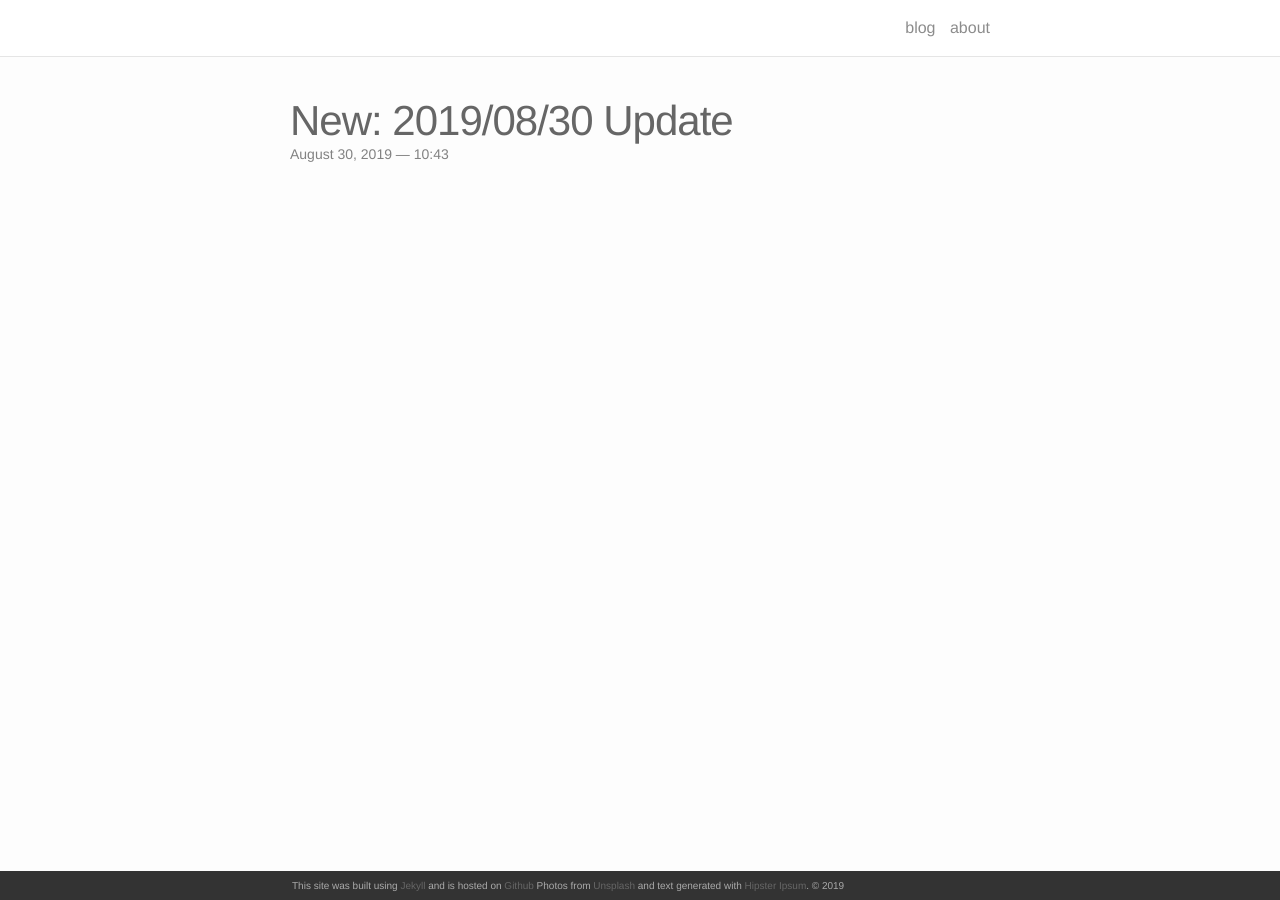
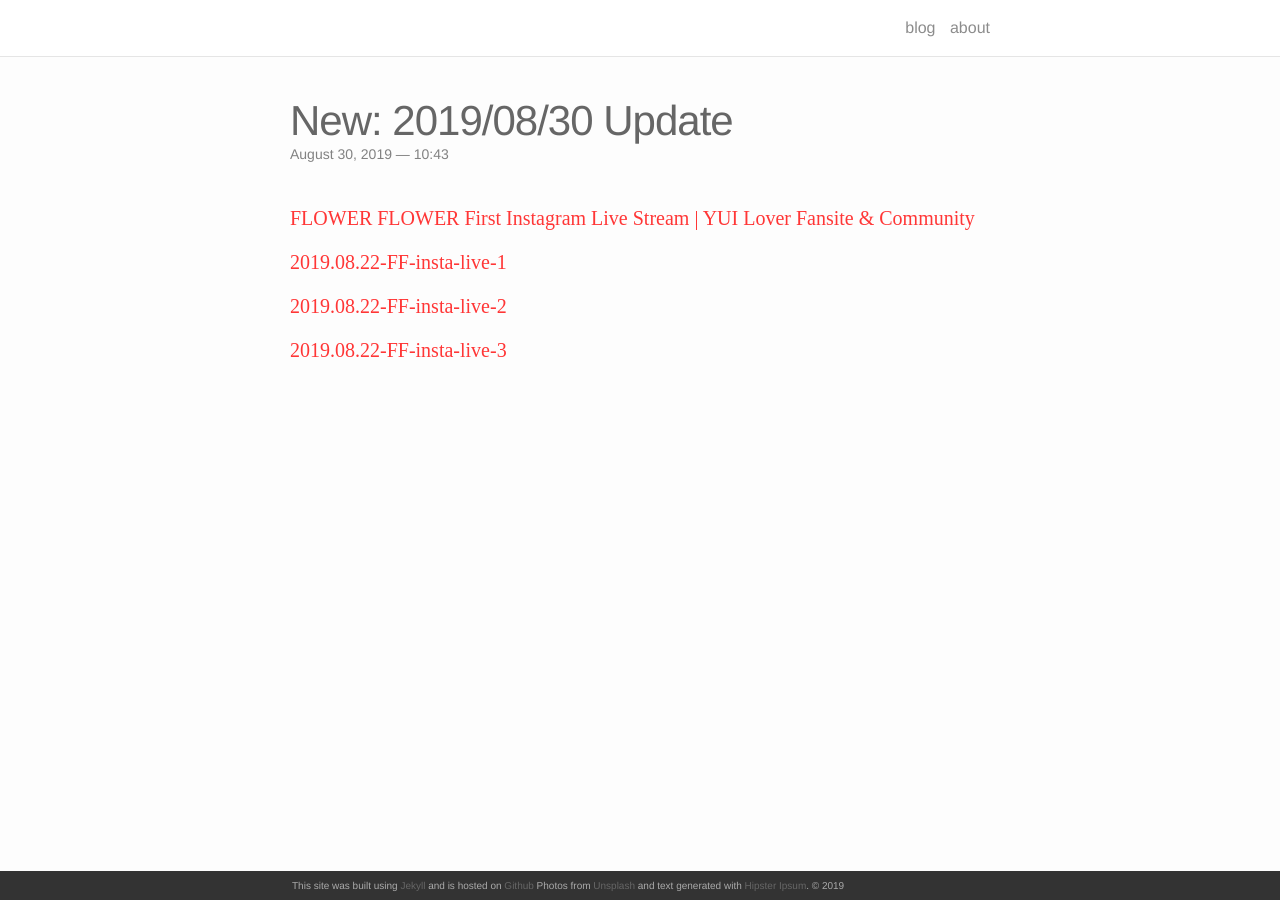
Before and after one commit to huidaoweilai2019/huidaoweilai2019.github.io, a Jekyll site: the page built from _posts/2019-08-30-Update.markdown, in a window 1280 px wide. Built offline with Jekyll 4.4.1, drawn with Linux system fonts in a browser that asks for light colours; nearby versions of some CDN libraries.

Commit message:
Update 2019-08-30-Update.markdown

```diff
--- a/_posts/2019-08-30-Update.markdown
+++ b/_posts/2019-08-30-Update.markdown
@@ -2,5 +2,19 @@
 layout: post
 title: "New: 2019/08/30 Update"
 date: 2019-08-30 10:43:00
-description: FLOWER FLOWER First Instagram Live Stream | YUI Lover Fansite & Community
+description:
 ---
+
+<h4 id="-font-face-segoe-ui-symbol-color-ff3636-flower-flower-first-instagram-live-stream-yui-lover-fansite-community-font-"><font face="Segoe UI Symbol" color="#FF3636">FLOWER FLOWER First Instagram Live Stream | YUI Lover Fansite &amp; Community</font></h4>
+
+<ul></ul>
+
+<h4 id="-font-face-segoe-ui-symbol-2019-08-22-ff-insta-live-1-font-http-www-yui-lover-com-wp-content-uploads-2019-08-2019-08-22-ff-insta-live-1-mp4-_-1-"><a href="http://www.yui-lover.com/wp-content/uploads/2019/08/2019.08.22-FF-insta-live-1.mp4?_=1"><font face="Segoe UI Symbol">2019.08.22-FF-insta-live-1</font></a></h4>
+
+<ul></ul>
+
+<h4 id="-font-face-segoe-ui-symbol-2019-08-22-ff-insta-live-2-font-http-www-yui-lover-com-wp-content-uploads-2019-08-2019-08-22-ff-insta-live-2-mp4-_-2-"><a href="http://www.yui-lover.com/wp-content/uploads/2019/08/2019.08.22-FF-insta-live-2.mp4?_=2"><font face="Segoe UI Symbol">2019.08.22-FF-insta-live-2</font></a></h4>
+
+<ul></ul>
+
+<h4 id="-font-face-segoe-ui-symbol-2019-08-22-ff-insta-live-3-font-http-www-yui-lover-com-wp-content-uploads-2019-08-2019-08-22-ff-insta-live-3-mp4-_-3-"><a href="http://www.yui-lover.com/wp-content/uploads/2019/08/2019.08.22-FF-insta-live-3.mp4?_=3"><font face="Segoe UI Symbol">2019.08.22-FF-insta-live-3</font></a></h4>
```
